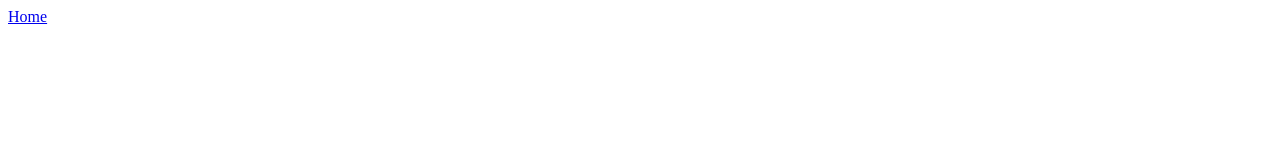
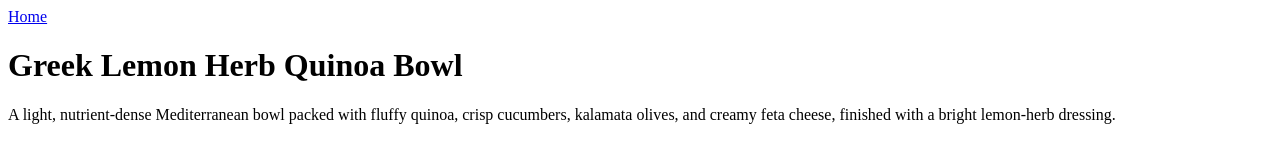
Before and after one commit to Arda957/Odin-Recipes, a plain HTML site: page odin-recipes/greek-lemon-bowl.html in a window 1280 px wide. Drawn offline with Linux system fonts and the light colour scheme.

Commit message:
Wrap page content inside body tag

```diff
--- a/odin-recipes/greek-lemon-bowl.html
+++ b/odin-recipes/greek-lemon-bowl.html
@@ -3,10 +3,11 @@
 <head>
     <meta charset="UTF-8">
     <meta name="viewport" content="width=device-width, initial-scale=1.0">
-     <a href="../index.html">Home</a>
     <title>Greek Lemon Bowl</title>
 </head>
 <body>
-
+    <a href="../index.html">Home</a>
+    <h1>Greek Lemon Herb Quinoa Bowl</h1>
+    <p>A light, nutrient-dense Mediterranean bowl packed with fluffy quinoa, crisp cucumbers, kalamata olives, and creamy feta cheese, finished with a bright lemon-herb dressing.</p>
 </body>
 </html>
```
Also changed, not shown: odin-recipes/honey-chicken.html (+3 -4 lines).
